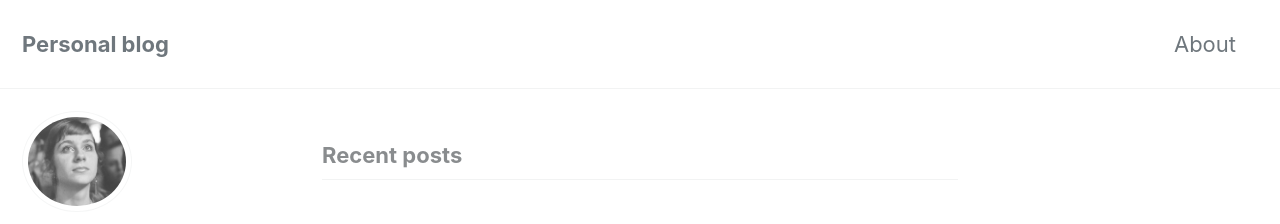
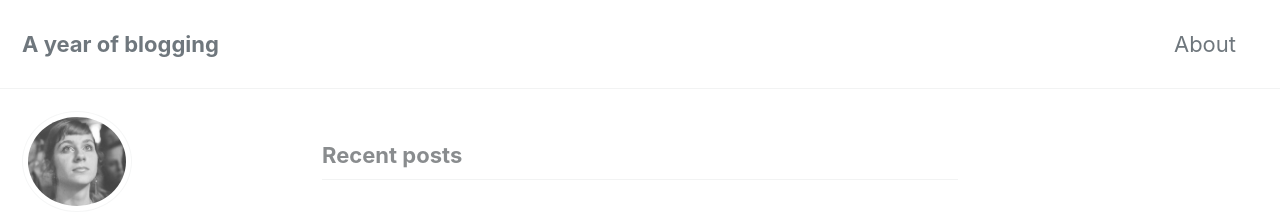
Before and after one commit to medvector/medvector.github.io, a Jekyll site: the page built from index.html, in a window 1280 px wide and 900 px high. Shown: the top 224 px of the window. Built offline with Jekyll 4.4.1, drawn with Linux system fonts in a browser that asks for light colours; cached includes are drawn as plain includes; nearby versions of some CDN libraries; the list of posts is cut into pages by our own code.

Commit message:
change title

```diff
--- a/_config.yml
+++ b/_config.yml
@@ -15,7 +15,7 @@
 minimal_mistakes_skin    : "default" # "air", "aqua", "contrast", "dark", "dirt", "neon", "mint", "plum", "sunrise"
 # Site Settings
 locale                   : "en-US"
-title                    : "Personal blog"
+title                    : "A year of blogging"
 title_separator          : "-"
 name                     : "Liana Bakradze"
 description              : "Personal blog"
```
